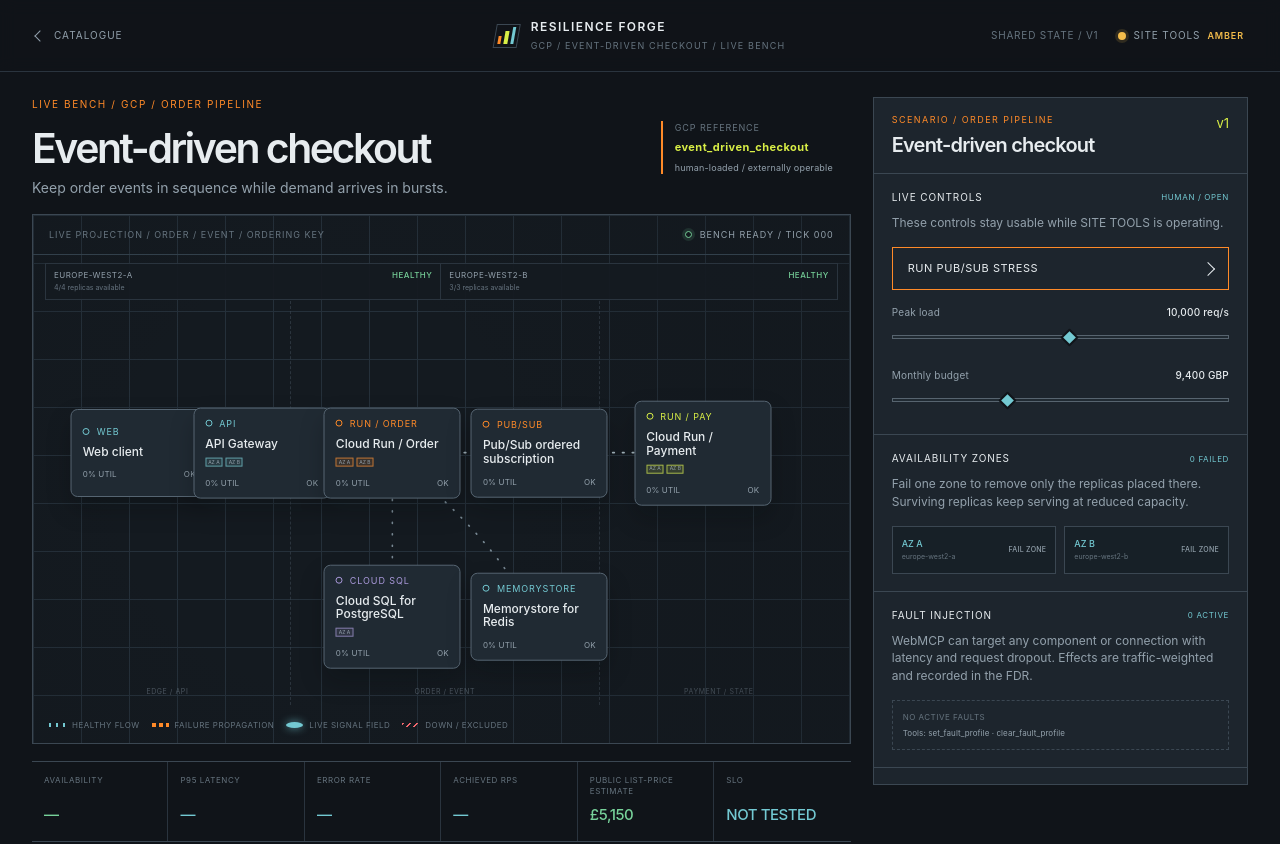
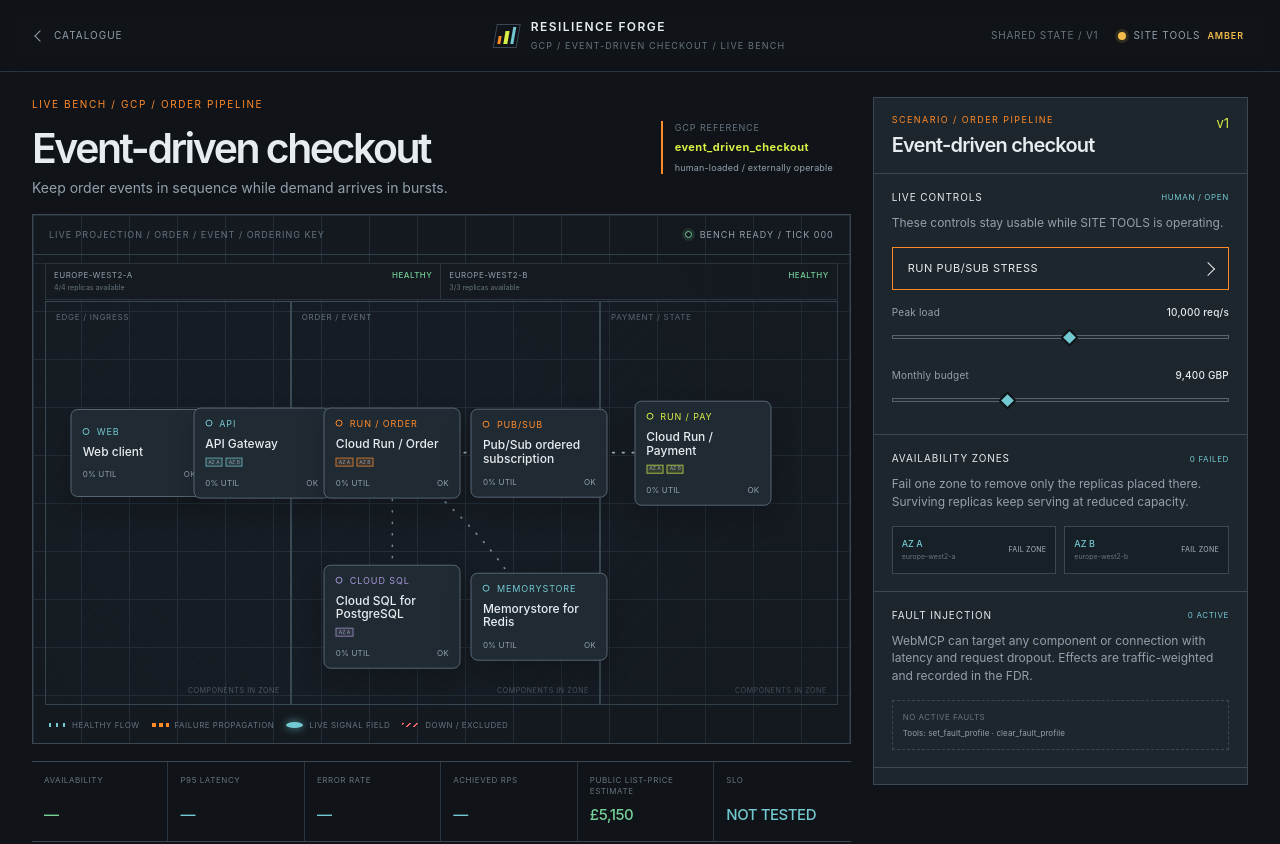
Before and after one commit to meabs/ResilienceForge, a Next.js app: page /bench/event_driven_checkout in a window 1280 px wide. Shown: the top 844 px of the page. Built offline with nearby package versions, Linux system fonts and the light colour scheme.

Commit message:
Render architecture components inside zone frames

```diff
--- a/app/globals.css
+++ b/app/globals.css
@@ -142,7 +142,22 @@ button:focus-visible, a:focus-visible, input:focus-visible { outline: 2px solid
 .availability-zone small { grid-column: 1 / -1; color: var(--quiet); font-size: 7px; }
 .availability-zone.failed { background: repeating-linear-gradient(135deg, color-mix(in srgb, var(--red) 10%, transparent) 0 5px, transparent 5px 10px); animation: failure-border 1.15s ease-in-out infinite alternate; }
 .availability-zone.failed b { color: var(--red); }
-.service-planes { position: absolute; z-index: 0; inset: 86px 12px 38px; display: grid; grid-template-columns: 31% 39% 30%; pointer-events: none; }
+.zone-frames { position: absolute; z-index: 0; inset: 86px 12px 38px; pointer-events: none; }
+.zone-frames > div { position: absolute; border: 1px solid #3a4a56; background: color-mix(in srgb, var(--steel) 22%, transparent); }
+.zone-frames > div::before { content: ''; position: absolute; inset: 0; background: repeating-linear-gradient(135deg, transparent 0 17px, color-mix(in srgb, var(--line) 13%, transparent) 17px 18px); opacity: .35; }
+.zone-frames > div > span, .zone-frames > div > small { position: absolute; left: 10px; z-index: 1; color: var(--quiet); font-family: var(--font-mono); font-size: 8px; letter-spacing: .09em; text-transform: uppercase; }
+.zone-frames > div > span { top: 9px; }
+.zone-frames > div > small { right: 10px; left: auto; bottom: 8px; color: color-mix(in srgb, var(--quiet) 72%, transparent); font-size: 7px; }
+.zone-frame-column { top: 0; bottom: 0; }
+.zone-frame-edge { left: 0; width: 31%; }
+.zone-frame-compute { left: 31%; width: 39%; }
+.zone-frame-state { right: 0; width: 30%; }
+.zone-frame-region { left: 0; right: 0; height: 48%; }
+.zone-frame-eu { top: 0; }
+.zone-frame-us { bottom: 0; }
+.zone-frames-multi_region_saas > div { background: color-mix(in srgb, var(--steel) 18%, transparent); }
+.zone-frames-multi_region_saas .zone-frame-region > span { color: var(--cyan); }
+.service-planes { display: none; }
 .service-planes div { position: relative; border-inline-end: 1px dashed color-mix(in srgb, var(--line) 60%, transparent); }
 .service-planes div:last-child { border-inline-end: 0; }
 .service-planes span { position: absolute; inset: auto 8px 8px; color: color-mix(in srgb, var(--quiet) 70%, transparent); font-family: var(--font-mono); font-size: 7px; letter-spacing: .08em; text-align: center; }
@@ -159,7 +174,7 @@ button:focus-visible, a:focus-visible, input:focus-visible { outline: 2px solid
 @keyframes edge-hit { 0% { stroke-width: 10; opacity: 1; } 100% { stroke-width: 4; opacity: .9; } }
 @keyframes edge-failure { from { opacity: .42; } to { opacity: 1; } }
 @keyframes failure-border { from { box-shadow: inset 0 0 0 0 transparent; } to { box-shadow: inset 0 0 14px color-mix(in srgb, var(--red) 30%, transparent); } }
-.region-zone { position: absolute; z-index: 0; top: 64px; bottom: 34px; width: 39%; border: 1px dashed #3c4b57; pointer-events: none; }
+.region-zone { display: none; }
 .region-zone span { position: absolute; top: 10px; left: 12px; color: #6b7a85; font-family: var(--font-mono); font-size: 8px; letter-spacing: .1em; }
 .region-zone.region-a { left: 14%; }
 .region-zone.region-b { right: 5%; }
--- a/app/resilience-forge.tsx
+++ b/app/resilience-forge.tsx
@@ -1336,6 +1336,16 @@ function TopologyCanvas({ architecture, state, selectedNodeId, onSelectNode, inv
   const availabilityZones = zonesForArchitecture(architecture);
   const planes = architecturePlanes(architecture);
   const hasActiveFailure = state.failedZones.length > 0 || state.failedRegions.length > 0 || state.killedNodes.length > 0 || Object.keys(state.faults).length > 0 || (state.stressActive && !state.sim.sloPass);
+  const zoneFrames = architecture.id === 'multi_region_saas'
+    ? [
+        { key: 'eu', label: 'SHARED VPC / EUROPE-WEST2', className: 'zone-frame-region zone-frame-eu' },
+        { key: 'us', label: 'SHARED VPC / US-EAST4', className: 'zone-frame-region zone-frame-us' },
+      ]
+    : [
+        { key: 'edge', label: architecture.id === 'llm_inference_serving' ? 'EDGE / API' : 'EDGE / INGRESS', className: 'zone-frame-column zone-frame-edge' },
+        { key: 'compute', label: architecture.id === 'llm_inference_serving' ? 'ROUTING / SERVING' : architecture.id === 'event_driven_checkout' ? 'ORDER / EVENT' : 'REGIONAL COMPUTE', className: 'zone-frame-column zone-frame-compute' },
+        { key: 'state', label: architecture.id === 'llm_inference_serving' ? 'CACHE / OVERFLOW' : architecture.id === 'event_driven_checkout' ? 'PAYMENT / STATE' : 'DATA / REPLICATION', className: 'zone-frame-column zone-frame-state' },
+      ];
   useEffect(() => {
     if (!selectedNode) return;
     const closeOnEscape = (event: KeyboardEvent) => {
@@ -1354,6 +1364,9 @@ function TopologyCanvas({ architecture, state, selectedNodeId, onSelectNode, inv
         const failed = state.failedZones.includes(zone);
         return <div className={`availability-zone ${failed ? 'failed' : ''}`} key={zone}><span>{zone}</span><b>{failed ? 'FAILED' : 'HEALTHY'}</b><small>{failed ? 0 : placements}/{placements} replicas available</small></div>;
       })}</div>
+      <div className={`zone-frames zone-frames-${architecture.id}`} aria-label="Architecture zones">
+        {zoneFrames.map((zone) => <div className={zone.className} key={zone.key}><span>{zone.label}</span><small>COMPONENTS IN ZONE</small></div>)}
+      </div>
       <div className="service-planes" aria-hidden="true">{planes.map((plane) => <div key={plane}><span>{plane}</span></div>)}</div>
       {architecture.id === 'multi_region_saas' && <><div className={`region-zone region-a ${state.failedRegions.includes('europe-west2') ? 'failed' : ''}`}><span>EUROPE-WEST2 / PRIMARY</span></div><div className={`region-zone region-b ${state.failedRegions.includes('us-east4') || state.pins.includes('no_second_region') ? 'failed' : ''}`}><span>US-EAST4 / SECONDARY</span></div></>}
       <TopologySignalField architecture={architecture} state={state} />
```
